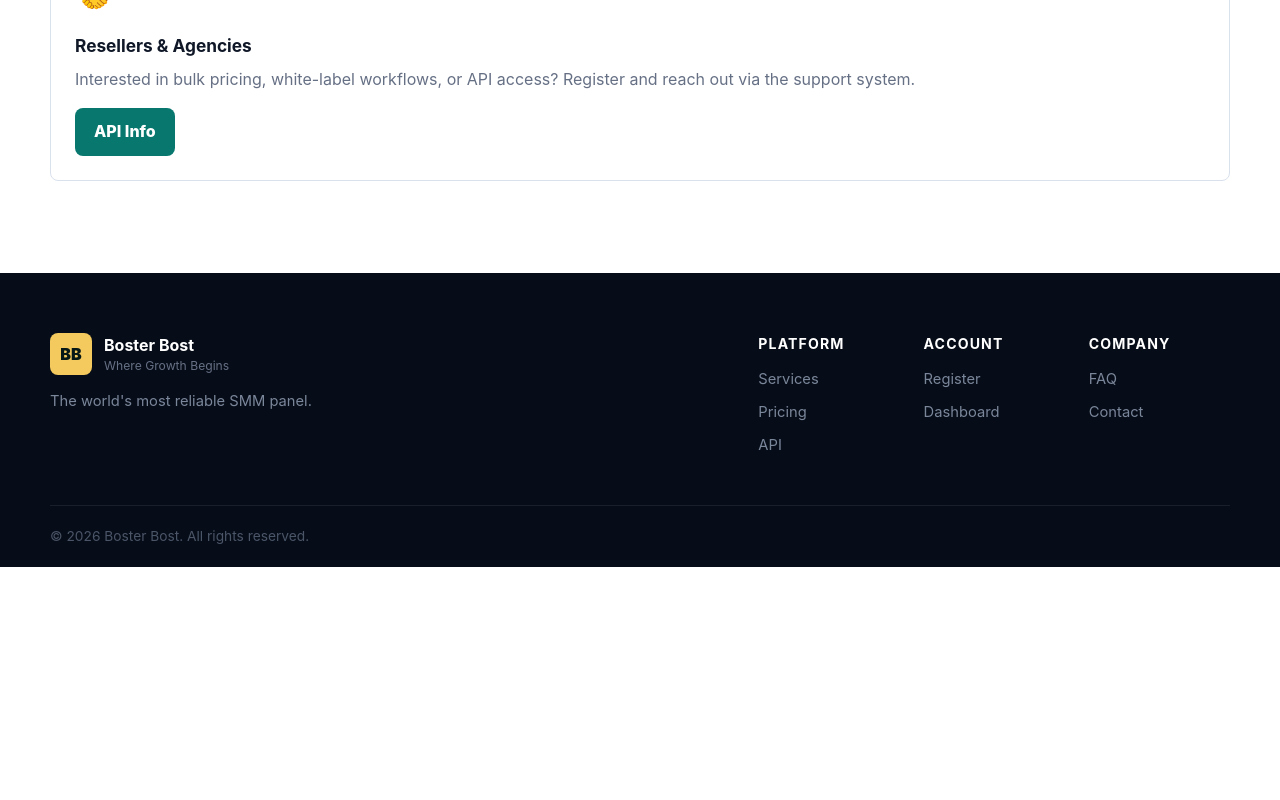
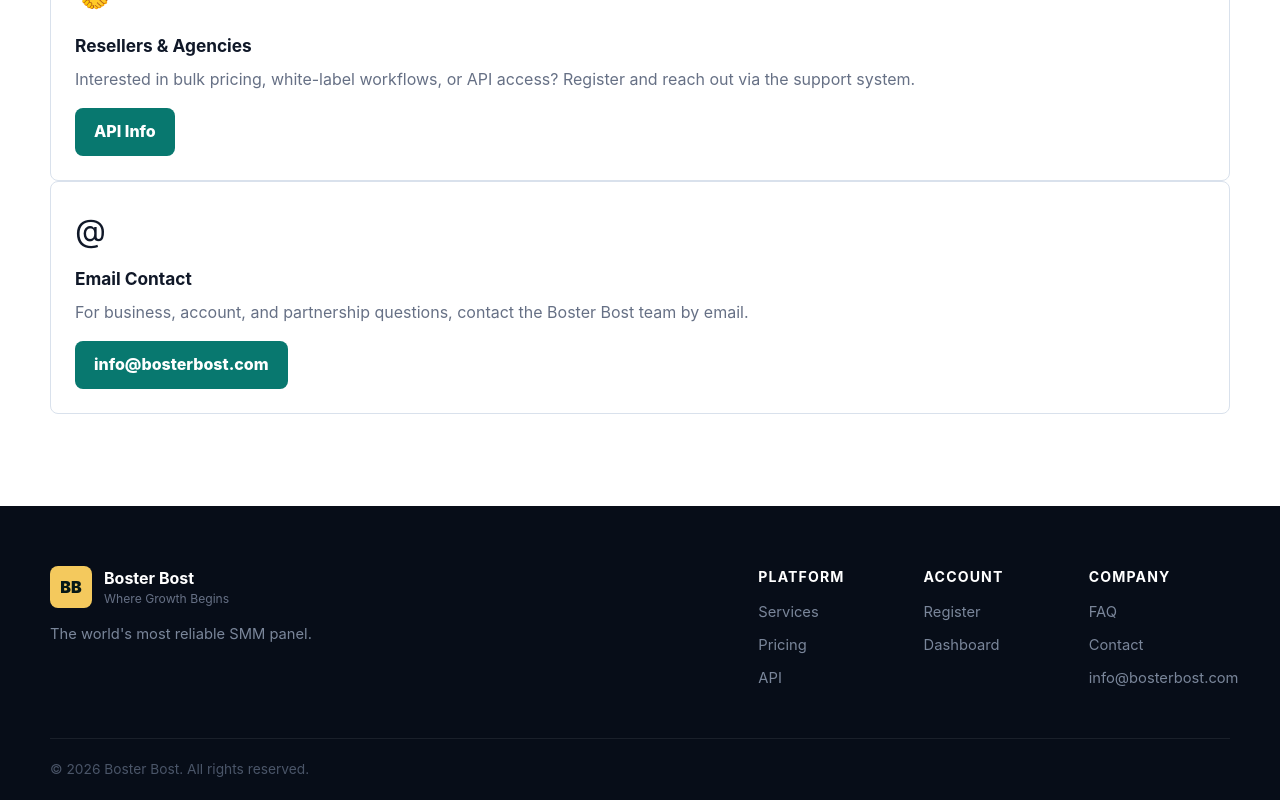
Before and after one commit to Dsayee/bosterbost, a Next.js app: page /contact in a window 1280 px wide. Shown: the part 1071-1871 px from the top of the page. Before the commit the page ends 1638 px from the top, so only its background shows below. Built offline with nearby package versions, Linux system fonts and the light colour scheme.

Commit message:
Switch production domain to bosterbost.com

```diff
--- a/app/contact/page.jsx
+++ b/app/contact/page.jsx
@@ -37,6 +37,12 @@
                 <p>Interested in bulk pricing, white-label workflows, or API access? Register and reach out via the support system.</p>
                 <Link className="btn btn-secondary" href="/api-info">API Info</Link>
               </article>
+              <article className="feature-card">
+                <div className="feature-icon-lg">@</div>
+                <h3>Email Contact</h3>
+                <p>For business, account, and partnership questions, contact the Boster Bost team by email.</p>
+                <a className="btn btn-secondary" href="mailto:info@bosterbost.com">info@bosterbost.com</a>
+              </article>
             </div>
           </div>
         </section>
@@ -67,6 +73,7 @@
               <strong>Company</strong>
               <Link href="/faq">FAQ</Link>
               <Link href="/contact">Contact</Link>
+              <a href="mailto:info@bosterbost.com">info@bosterbost.com</a>
             </div>
           </div>
         </div>
--- a/app/page.jsx
+++ b/app/page.jsx
@@ -200,6 +200,7 @@
               <strong>Company</strong>
               <Link href="/faq">FAQ</Link>
               <Link href="/contact">Contact</Link>
+              <a href="mailto:info@bosterbost.com">info@bosterbost.com</a>
             </div>
           </div>
         </div>
--- a/scripts/build-cloudflare.mjs
+++ b/scripts/build-cloudflare.mjs
@@ -129,7 +129,7 @@
   const env = {
     ...process.env,
     DATABASE_PROVIDER: "cloudflare-d1",
-    NEXT_PUBLIC_APP_URL: "https://bosterbost.darlingtonsayee.com",
+    NEXT_PUBLIC_APP_URL: "https://bosterbost.com",
     CLOUDFLARE_ACCOUNT_ID: "a42b60a6c5b64ba1571e6d185906a761",
     CLOUDFLARE_D1_DATABASE_ID: "80a3a3d7-9584-42f6-8482-46f5fceaa2aa",
     PATH: `${resolve(cwd, "scripts")};${process.env.PATH || ""}`,
```
Also changed, not shown: 1 other file (tests, documents, lock files or other folders).
